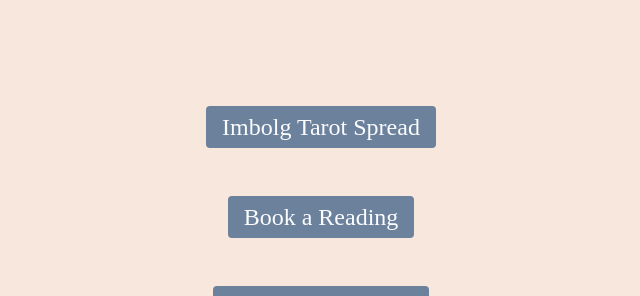
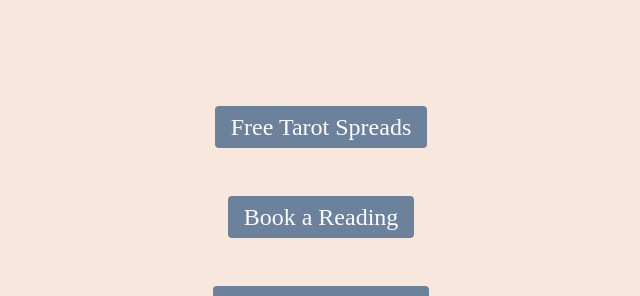
Before and after one commit to arabellas-craft/arabellas-craft.github.io, a Jekyll site: the page built from links.markdown, in a window 1280 px wide. Shown: the part 241-537 px from the top of the page, without its empty margins (319-959 px from the left). Built offline with Jekyll 4.4.1, drawn with Linux system fonts in a browser that asks for light colours; some web fonts are replaced.

Commit message:
Update links.markdown
gumroad urls

```diff
--- a/links.markdown
+++ b/links.markdown
@@ -4,12 +4,12 @@ title: Links | Arabella's Craft | Tarot Readings | Online Tarot Card Reading
 permalink: /links/
 ---
 
-[Imbolg Tarot Spread](https://ko-fi.com/album/Tarot-Card-Spreads-S6S57YCUF){: .button }
+[Free Tarot Spreads](https://shop.arabellascraft.com/l/5TarotDeckInterviewTarotSpreads){: .button }
 
-[Book a Reading](https://etsy.me/303ggt1){: .button }
+[Book a Reading](http://shop.arabellascraft.com/?sort=page_layout&tags=tarot%20card%20reading){: .button }
 
-[Tarot Spread Packs](https://etsy.me/3FvOdSe){: .button }
+[Tarot Spread Packs](https://shop.arabellascraft.com/?sort=page_layout&tags=tarot%20spreads){: .button }
 
-[Blog](https://ko-fi.com/arabellascraft){: .button }
+[Blog](https://arabellascraft.com/articles/){: .button }
 
 [ArabellasCraft.com](https://www.ArabellasCraft.com){: .button }
```
